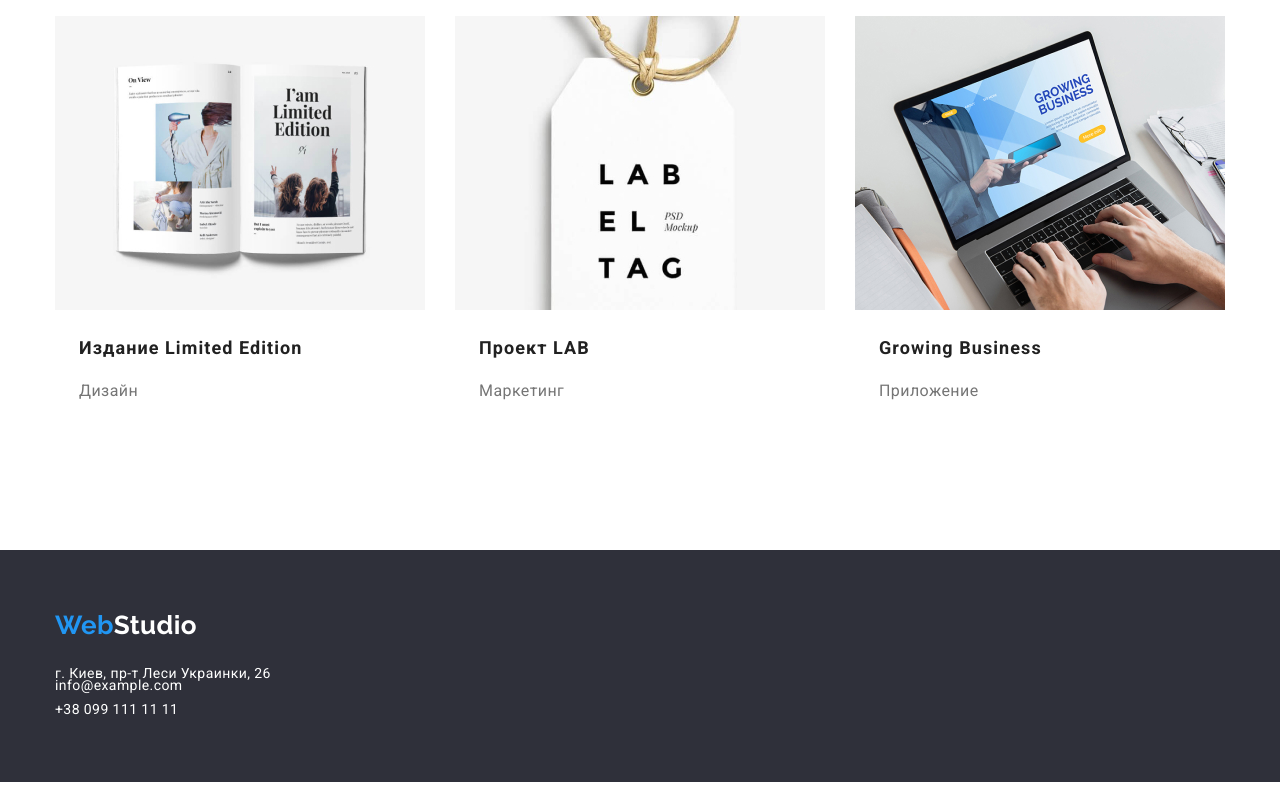
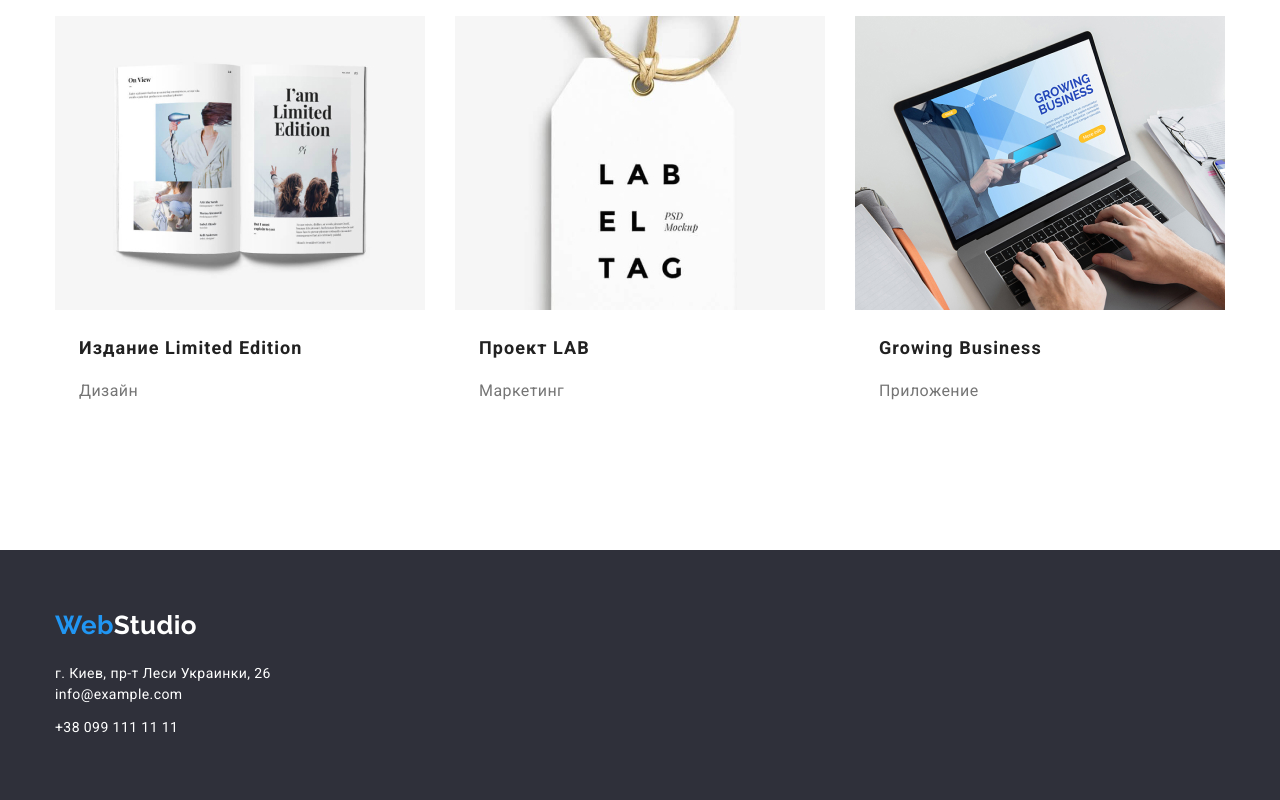
Before and after one commit to RomanNikitenko19/goit-markup-hw-03, a plain HTML site: page portfolio.html in a window 1280 px wide. Shown: the part 1175-1975 px from the top of the page. Drawn offline with Linux system fonts and the light colour scheme.

Commit message:
edits / правки

```diff
--- a/css/styles.css
+++ b/css/styles.css
@@ -415,7 +415,11 @@ a {
   font-weight: 700;
 }
 
-.footer .text {
+.first-container-footer {
+  min-width: 232px;
+}
+
+.footer-address {
   font-style: normal;
   font-weight: normal;
   font-size: 14px;
@@ -426,7 +430,7 @@ a {
   margin-bottom: 20px;
 }
 
-.container .text:not(:last-child) {
+.first-container-footer .item:not(:last-child) {
   margin-bottom: 9px;
 }
 
--- a/portfolio.html
+++ b/portfolio.html
@@ -206,15 +206,17 @@
     <!--Футер-->
     <footer class="footer">
       <div class="container">
-      <div>
-        <a href="" class="logo link"
-          ><p>Web<span class="alternative">Studio</span></p></a>
+        <div class="first-container-footer">
+          <a href="" class="logo link">
+            <p>Web<span class="alternative">Studio</span></p>
+          </a>
           <address class="footer-address">
-        <p class="text">
-          г. Киев, пр-т Леси Украинки, 26<br />
-          <a href="" class="address-link link">info@example.com</a><br />
-          <a href="" class="address-link link">+38 099 111 11 11</a>
-        </p>
+            <ul class="list">
+              <li class="item"><a>г. Киев, пр-т Леси Украинки, 26</a></li>
+              <!--ссылка на геолокацию?-->
+              <li class="item"><a href="" class="address-link link">info@example.com</a></li>
+              <li class="item"><a href="" class="address-link link">+38 099 111 11 11</a></li>
+            </ul>
           </address>
         </div>
 
```
Also changed, not shown: index.html (+5 -3 lines). Lines whose indentation alone changed are shown as unchanged.
